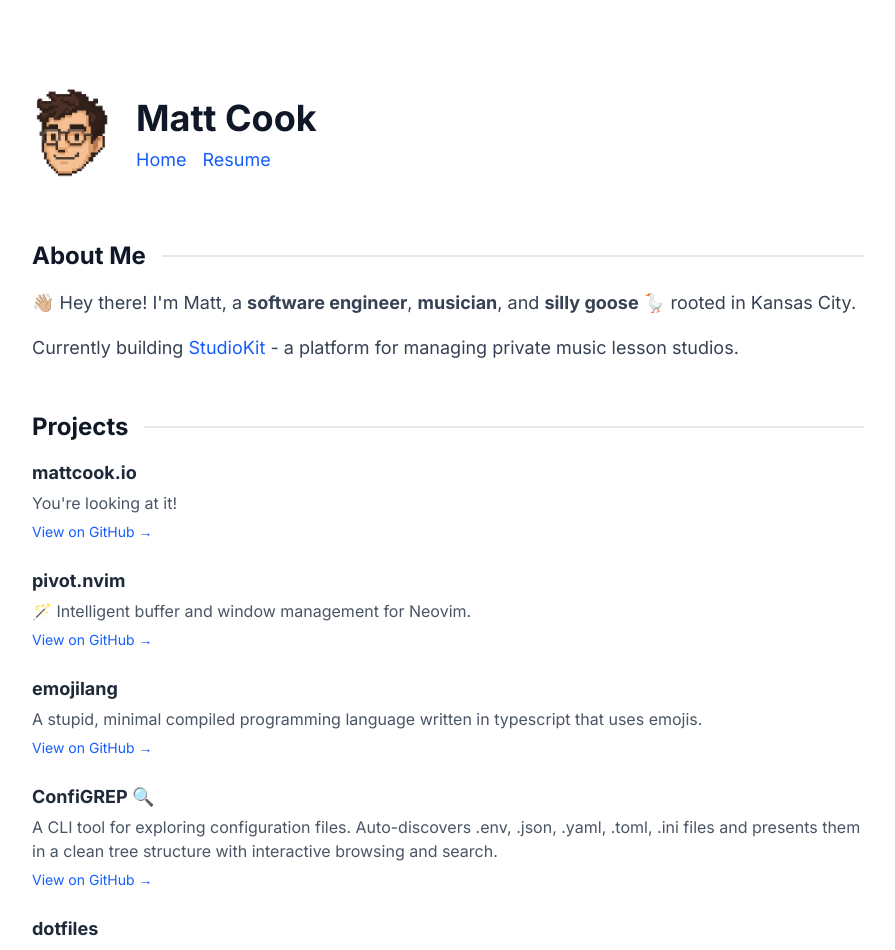
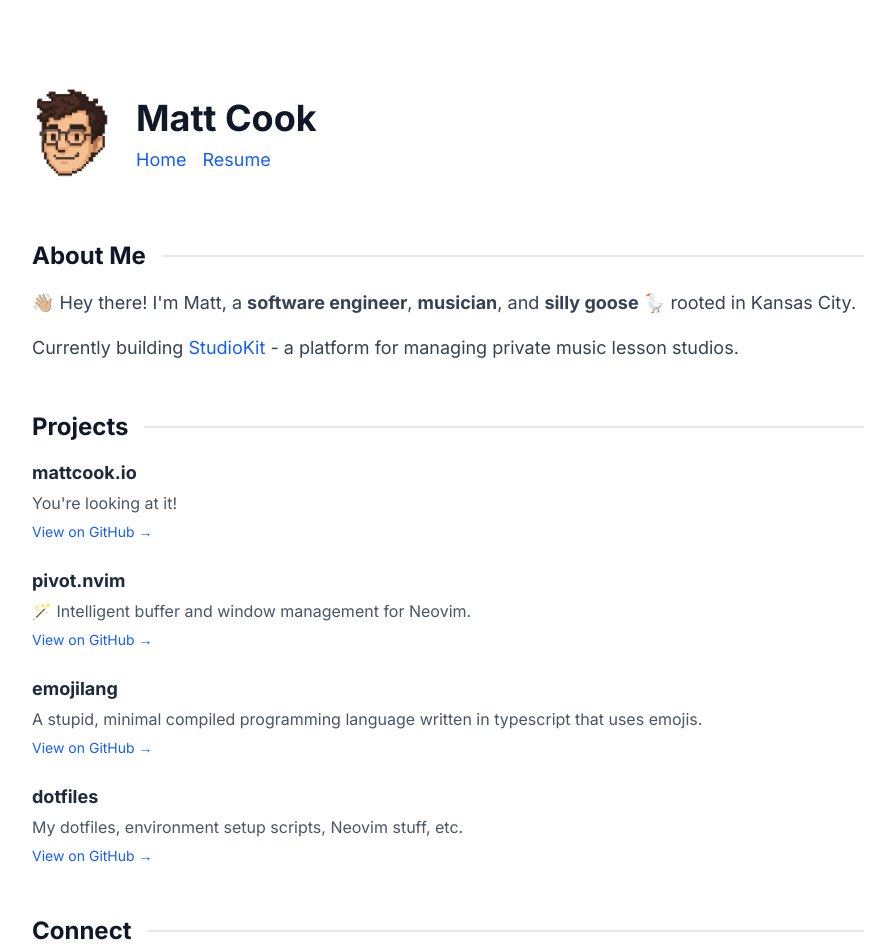
Before and after one commit to mattcookio/mattcook.io, a SvelteKit app: page / in a window 1280 px wide. Shown: the top 950 px of the page, without its empty margins (192-1087 px from the left). Built offline with nearby package versions, Linux system fonts and the light colour scheme.

Commit message:
Revert "Add ConfiGREP project to website"
This reverts commit 55eca84ff5579a53fc5e9bbbbab07aa35f288cf8.

```diff
--- a/src/routes/+page.svelte
+++ b/src/routes/+page.svelte
@@ -77,20 +77,7 @@
 			>
 		</li>
 
-		<!-- Project 3: ConfiGREP -->
-		<li class="space-y-1">
-			<h3 class="text-lg font-semibold text-gray-800">ConfiGREP 🔍</h3>
-			<p class="text-gray-600">A CLI tool for exploring configuration files. Auto-discovers .env, .json, .yaml, .toml, .ini files and presents them in a clean tree structure with interactive browsing and search.</p>
-			<a
-				href="https://github.com/mattcookio/configrep"
-				target="_blank"
-				rel="noopener noreferrer"
-				class="text-sm text-blue-600 transition-colors duration-200 hover:text-blue-800"
-				>View on GitHub &rarr;</a
-			>
-		</li>
-
-		<!-- Project 4: dotfiles -->
+		<!-- Project 3: dotfiles -->
 		<li class="space-y-1">
 			<h3 class="text-lg font-semibold text-gray-800">dotfiles</h3>
 			<p class="text-gray-600">My dotfiles, environment setup scripts, Neovim stuff, etc.</p>
```
